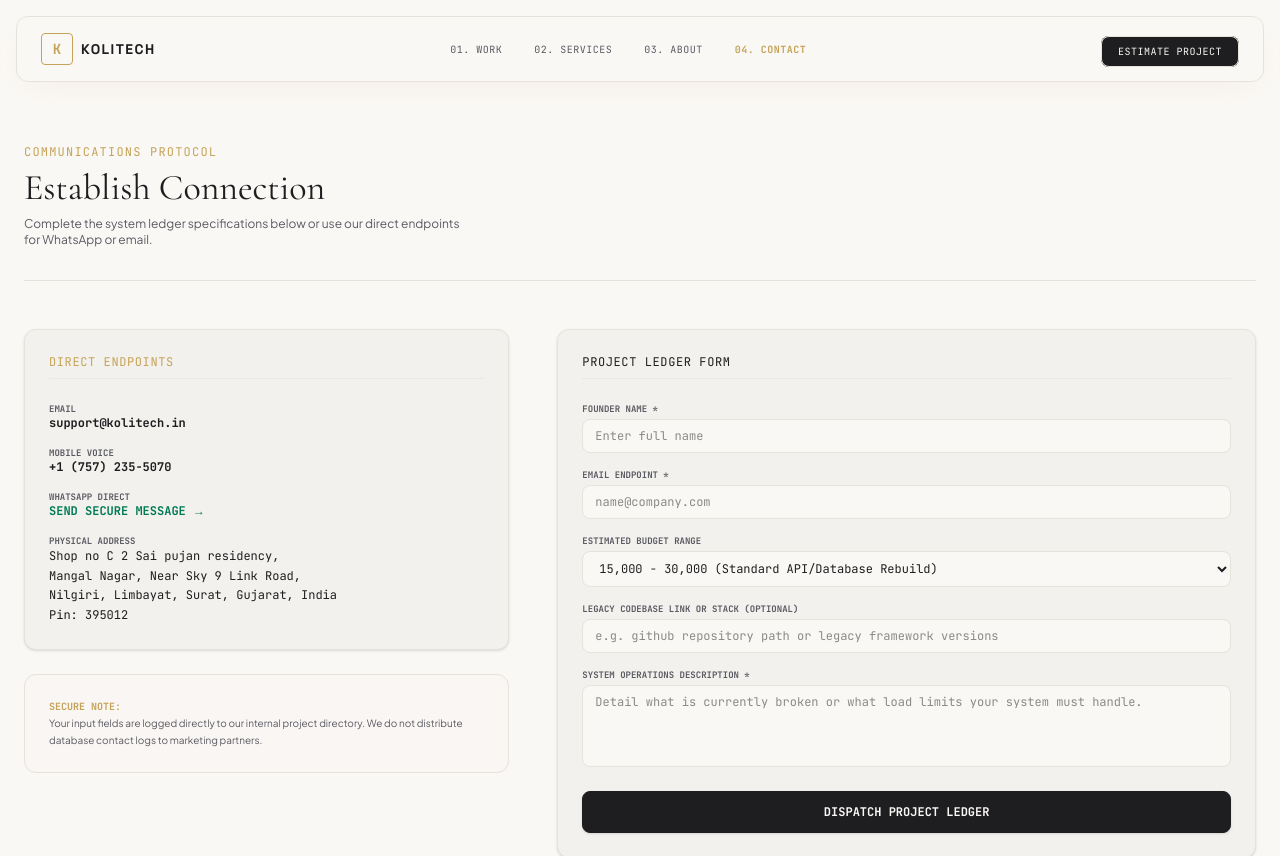
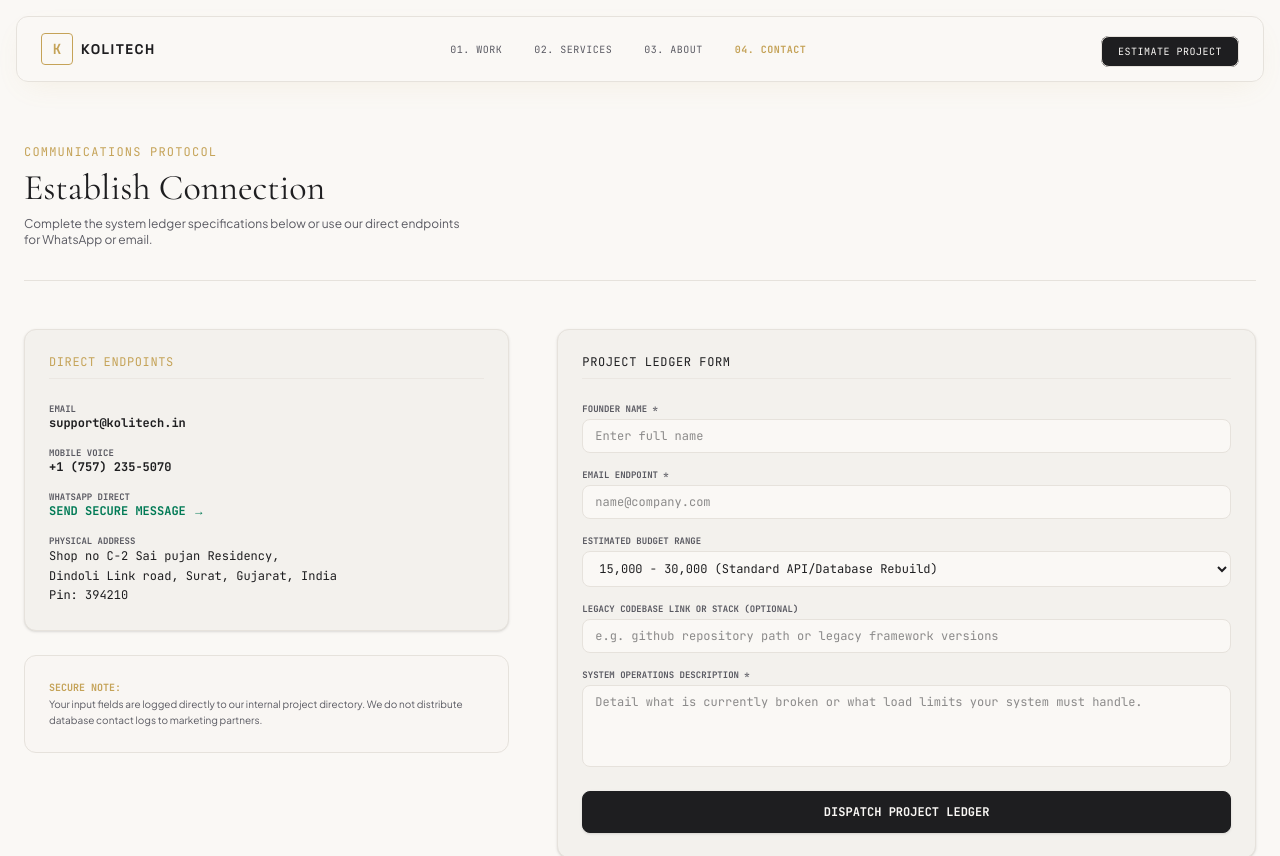
Before and after one commit to Vivek8789664732/kolitech, a Next.js app: page /contact in a window 1280 px wide. Shown: the top 856 px of the page. Built offline with nearby package versions, Linux system fonts and the light colour scheme.

Commit message:
Update address to Shop no C-2 Sai pujan Residency, Dindoli Link road, Surat, Pin 394210

```diff
--- a/src/app/contact/page.tsx
+++ b/src/app/contact/page.tsx
@@ -82,10 +82,9 @@ export default function Contact() {
                 <div>
                   <span className="font-mono text-[9px] text-muted-slate block font-bold">PHYSICAL ADDRESS</span>
                   <p className="text-charcoal leading-relaxed font-mono">
-                    Shop no C 2 Sai pujan residency,<br />
-                    Mangal Nagar, Near Sky 9 Link Road,<br />
-                    Nilgiri, Limbayat, Surat, Gujarat, India<br />
-                    Pin: 395012
+                    Shop no C-2 Sai pujan Residency,<br />
+                    Dindoli Link road, Surat, Gujarat, India<br />
+                    Pin: 394210
                   </p>
                 </div>
               </div>
```
